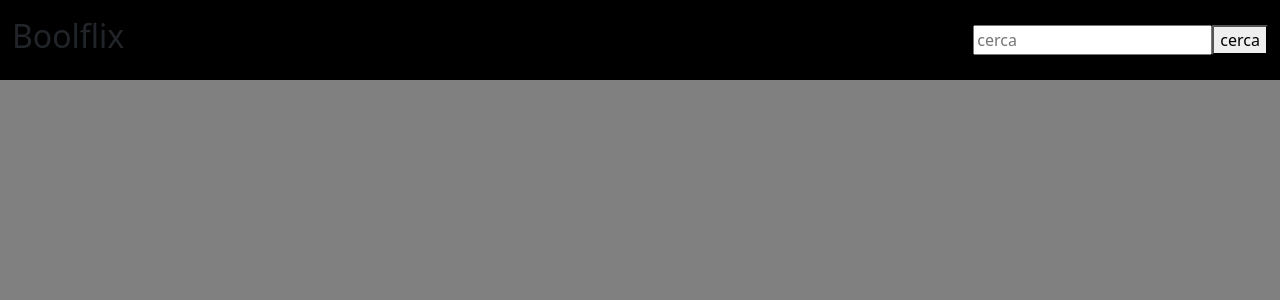
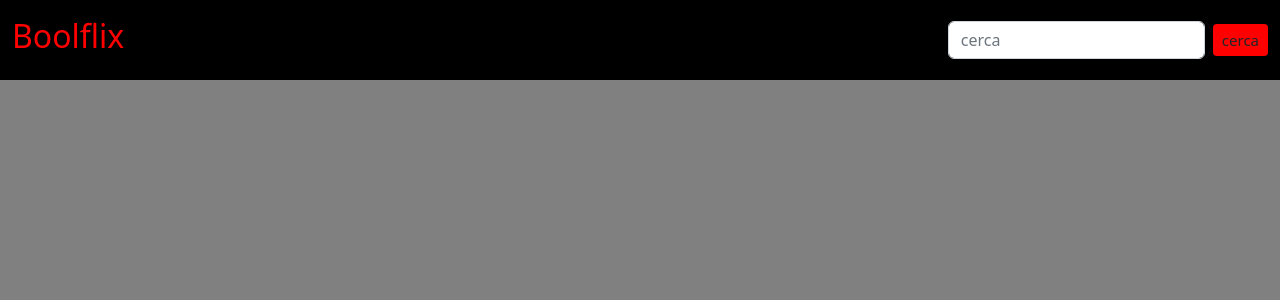
Before and after one commit to FrancescaLoria/vite-boolflix, a Vue app: page / in a window 1280 px wide. Shown: the top 300 px of the page. Built offline with nearby package versions, Linux system fonts and the light colour scheme.

Commit message:
completed

```diff
--- a/src/App.vue
+++ b/src/App.vue
@@ -15,6 +15,7 @@ export default {
   },
   methods: {
     searchNetflix() {
+      if (store.searchInputValue.trim()) {
         axios
           .get(store.urlMovies, {
             params: {
@@ -35,6 +36,7 @@ export default {
             store.series = resp.data.results;
             console.log("SERIES", resp.data.results);
           });
+      }
     },
   },
 };
--- a/src/components/AppHeader.vue
+++ b/src/components/AppHeader.vue
@@ -19,11 +19,16 @@ export default {
       <div class="ms_searchbar d-flex align-items-center">
         <input
           type="text"
+          class="form-control"
+          aria-label="Sizing example input"
+          aria-describedby="inputGroup-sizing-sm"
           placeholder="cerca"
           v-model="store.searchInputValue"
           @keyup.enter="$emit('searchNetflix')"
         />
-        <button @click="$emit('searchNetflix')">cerca</button>
+        <button class="btn btn-sm ms-2" @click="$emit('searchNetflix')">
+          cerca
+        </button>
       </div>
     </div>
   </header>
@@ -33,5 +38,14 @@ export default {
 header {
   background-color: black;
   height: 80px;
+
+  .logo {
+    color: red;
+  }
+
+  .btn {
+    background-color: red;
+    font-size: 15px;
+  }
 }
 </style>
--- a/src/components/AppMain.vue
+++ b/src/components/AppMain.vue
@@ -18,13 +18,13 @@ export default {
   <main>
     <div class="container pt-5">
       <div>
-        <h2 v-if="store.movies.length > 0">MOVIES</h2>
+        <h2 class="title-movies" v-if="store.movies.length > 0">MOVIES</h2>
         <ul class="row row-cols-5 d-flex">
           <li v-for="movie in store.movies" :key="movie.id">
             <AppCard :content="movie" />
           </li>
         </ul>
-        <h2 v-if="store.series.length > 0">SERIES</h2>
+        <h2 class="title-series" v-if="store.series.length > 0">SERIES</h2>
         <ul class="row row-cols-5 d-flex">
           <li v-for="series in store.series" :key="series.id">
             <AppCard :content="series" />
@@ -41,4 +41,9 @@ li {
   background-color: black;
   color: white;
 }
+
+.title-movies,
+.title-series {
+  color: red;
+}
 </style>
```
Lines whose indentation alone changed are shown as unchanged.
